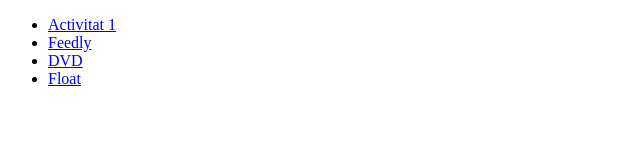
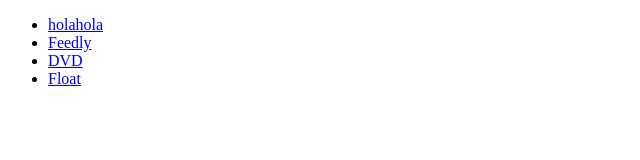
Before and after one commit to jruiz2019crn/AGS2, a plain HTML site: page index.html in a window 1280 px wide. Shown: the full height of the page, 0-640 px from the left. Drawn offline with Linux system fonts and the light colour scheme.

Commit message:
Update index.html

```diff
--- a/index.html
+++ b/index.html
@@ -6,7 +6,7 @@
   </head>
   <body>
     <ul>
-      <li><a href="s2m8uf100_Ruiz/horari.html">Activitat 1</a></li>
+      <li><a href="s2m8uf100_Ruiz/horari.html">holahola</a></li>
       <li><a href="s2m8uf101_Ruiz/index.html">Feedly</a></li>
       <li><a href="s2m8uf102_Ruiz/index.html">DVD</a></li>
       <li><a href="s2m8uf103_Ruiz/index.html">Float</a></li>
```
